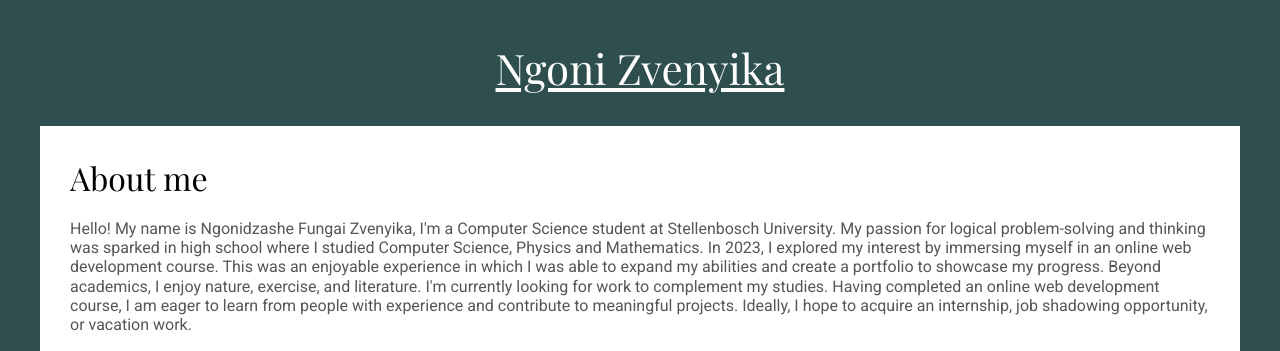
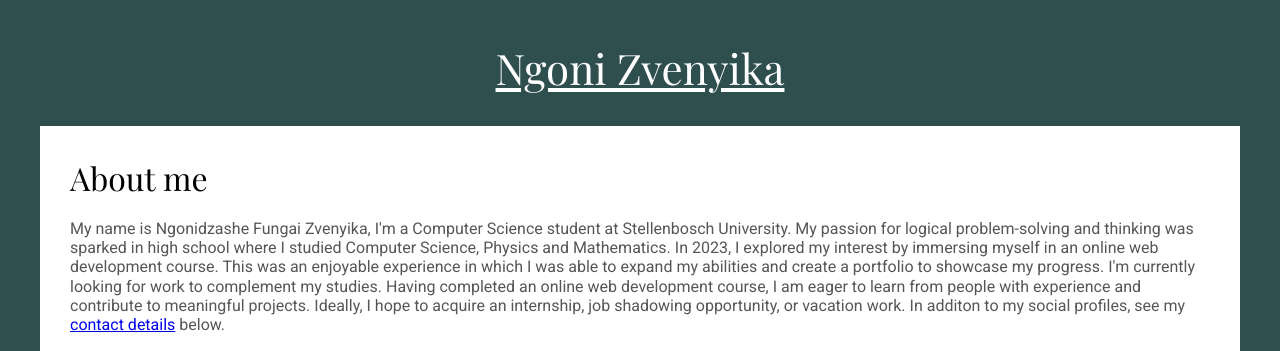
Before and after one commit to Ngonidzashe-Zvenyika/homepage, a website: page index.html in a window 1280 px wide. Shown: the top 351 px of the page. Drawn offline with nearby package versions, Linux system fonts and the light colour scheme.

Commit message:
Update about section

```diff
--- a/index.html
+++ b/index.html
@@ -20,19 +20,21 @@
           <div>
             <h2>About me</h2>
             <p>
-              Hello! My name is Ngonidzashe Fungai Zvenyika, I'm a Computer
-              Science student at Stellenbosch University. My passion for logical
+              My name is Ngonidzashe Fungai Zvenyika, I'm a Computer Science
+              student at Stellenbosch University. My passion for logical
               problem-solving and thinking was sparked in high school where I
               studied Computer Science, Physics and Mathematics. In 2023, I
               explored my interest by immersing myself in an online web
               development course. This was an enjoyable experience in which I
               was able to expand my abilities and create a portfolio to showcase
-              my progress. Beyond academics, I enjoy nature, exercise, and
-              literature. I'm currently looking for work to complement my
+              my progress. I'm currently looking for work to complement my
               studies. Having completed an online web development course, I am
               eager to learn from people with experience and contribute to
               meaningful projects. Ideally, I hope to acquire an internship, job
-              shadowing opportunity, or vacation work.
+              shadowing opportunity, or vacation work. In additon to my social
+              profiles, see my
+              <a href="#contact">contact details</a>
+              below.
             </p>
           </div>
           <div class="socials">
@@ -278,7 +280,7 @@
           />
           <p>+27791390693</p>
         </div>
-        <div class="contact">
+        <div id="contact" class="contact">
           <img
             class="icon"
             src="./assets/email-outline.svg"
--- a/style.css
+++ b/style.css
@@ -20,6 +20,10 @@
   margin: 0;
   box-sizing: border-box;
   color: var(--color-seven);
+}
+
+html {
+  scroll-behavior: smooth;
 }
 
 a {
```
